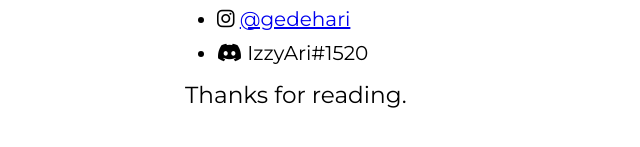
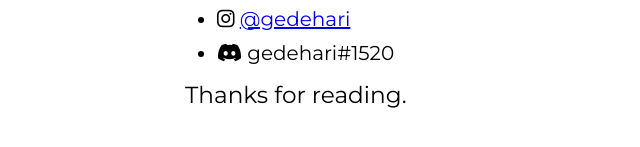
Before and after one commit to gedehari/gedehari.github.io, a plain HTML site: page index.html in a window 1280 px wide. Shown: the part 1133-1280 px from the top of the page, 166-806 px from the left. Drawn offline with Linux system fonts and the light colour scheme.

Commit message:
Update Discord username

```diff
--- a/index.html
+++ b/index.html
@@ -46,7 +46,7 @@
             <ul class="social-medias">
                 <li><span class="fab fa-twitter"></span> <a href="https://twitter.com/gedehari">@gedehari</a></li>
                 <li><span class="fab fa-instagram"></span> <a href="http://instagram.com/gedehari/">@gedehari</a></li>
-                <li><span class="fab fa-discord"></span> IzzyAri#1520</li>
+                <li><span class="fab fa-discord"></span> gedehari#1520</li>
             </ul>
             <p>Thanks for reading.</p>
         </section>
```
